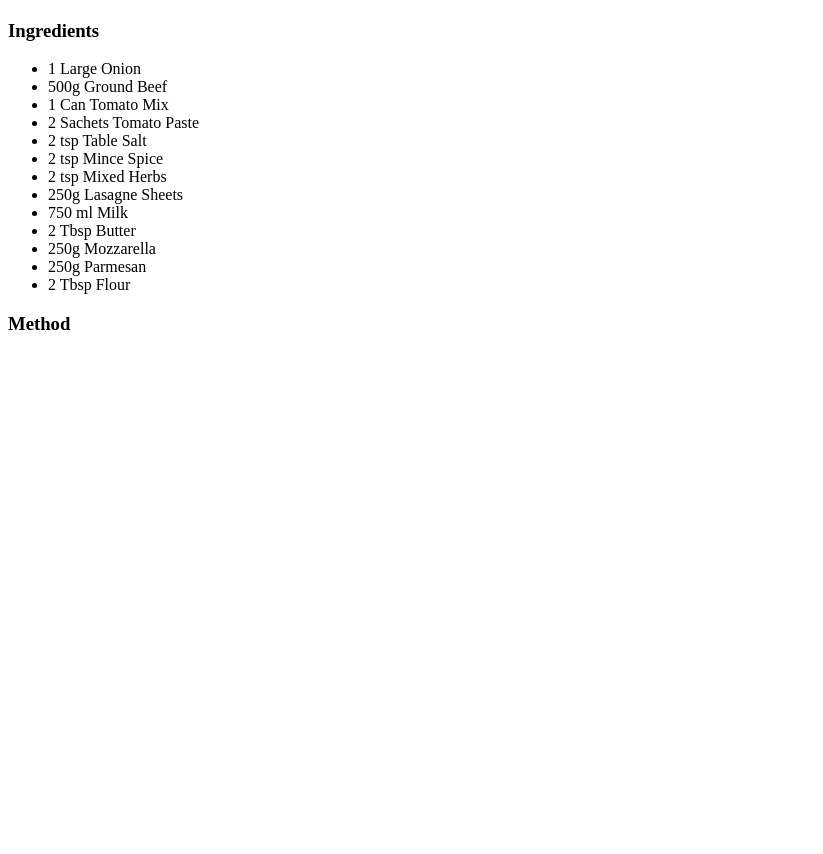
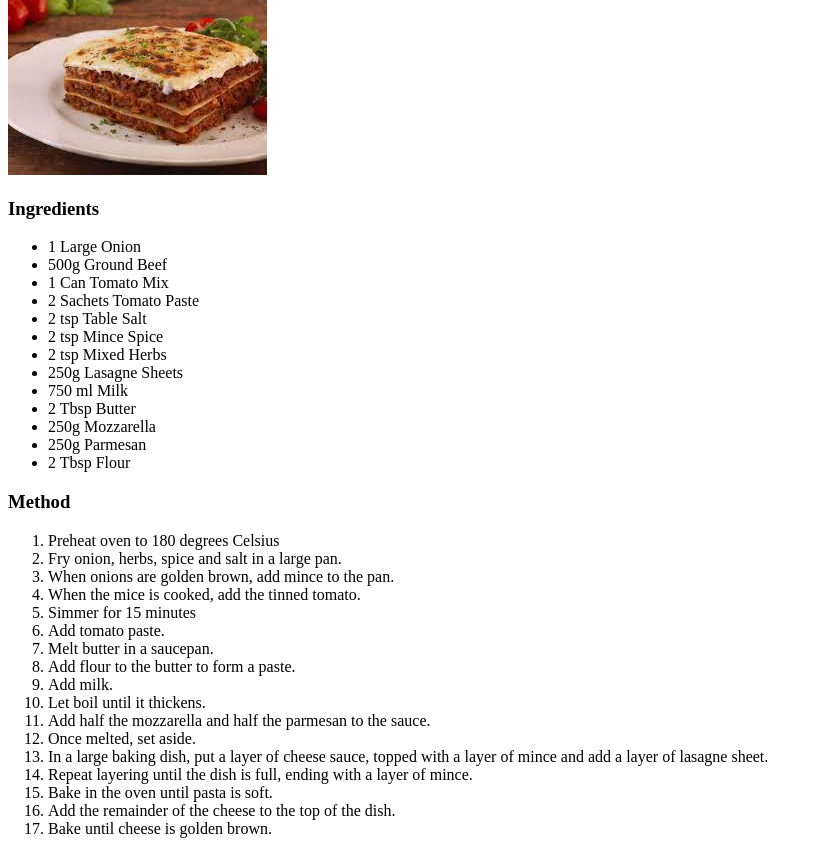
Before and after one commit to Sidster531/odin-recipes, a plain HTML site: page recipes/lasagne.html in a window 1280 px wide. Shown: the part 125-979 px from the top of the page, without its empty margins (0-823 px from the left). Before the commit the page ends 800 px from the top, so only its background shows below. Drawn offline with Linux system fonts and the light colour scheme.

Commit message:
Add Lasagne picture and finished lasagne recipe

```diff
--- a/recipes/lasagne.html
+++ b/recipes/lasagne.html
@@ -28,7 +28,23 @@
         </ul>
         <h3>Method</h3>
         <ol>
-
+            <li>Preheat oven to 180 degrees Celsius</li>
+            <li>Fry onion, herbs, spice and salt in a large pan.</li>
+            <li>When onions are golden brown, add mince to the pan.</li>
+            <li>When the mice is cooked, add the tinned tomato.</li>
+            <li>Simmer for 15 minutes </li>
+            <li>Add tomato paste.</li>
+            <li>Melt butter in a saucepan.</li>
+            <li>Add flour to the butter to form a paste.</li>
+            <li>Add milk.</li>
+            <li>Let boil until it thickens.</li>
+            <li>Add half the mozzarella and half the parmesan to the sauce.</li>
+            <li>Once melted, set aside.</li>
+            <li>In a large baking dish, put a layer of cheese sauce, topped with a layer of mince and add a layer of lasagne sheet.</li>
+            <li>Repeat layering until the dish is full, ending with a layer of mince.</li>
+            <li>Bake in the oven until pasta is soft.</li>
+            <li>Add the remainder of the cheese to the top of the dish.</li>
+            <li>Bake until cheese is golden brown.</li>
         </ol>
     </body>
 </html>
```
Also changed, not shown: index.html (+11 -0 lines), images/lasagne.jpeg (added).
